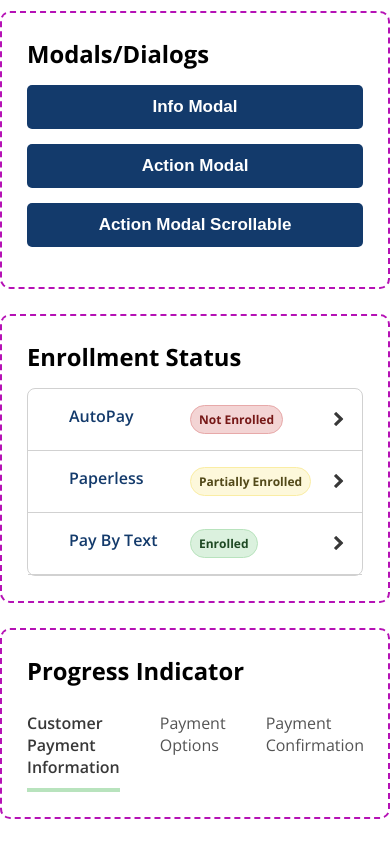
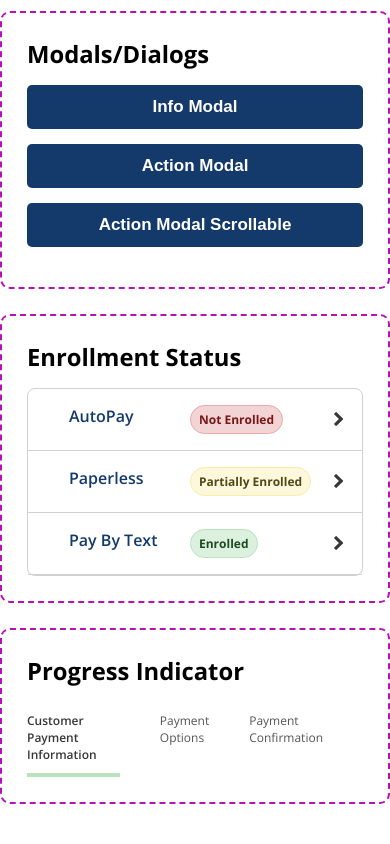
Before and after one commit to Billybobchops/design-system, a Next.js app: page / in a window 390 px wide. Shown: the part 6046-6890 px from the top of the page. Built offline with nearby package versions, Linux system fonts and the light colour scheme.

Commit message:
adjust progress indicator font-size

```diff
--- a/src/components/ProgressIndicator.module.scss
+++ b/src/components/ProgressIndicator.module.scss
@@ -7,6 +7,7 @@
 
 .step {
     color: variables.$utility-neutral-70;
+	font-size: clamp(0.75rem, 2vw + 0.25rem, 1rem);
     margin-right: 40px;
     padding: 10px 0;
 }
```
